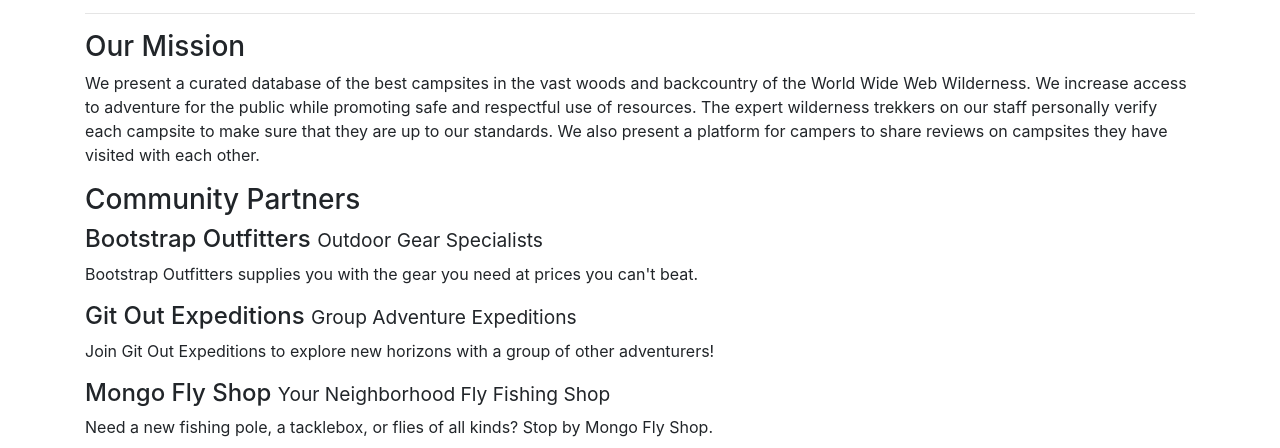
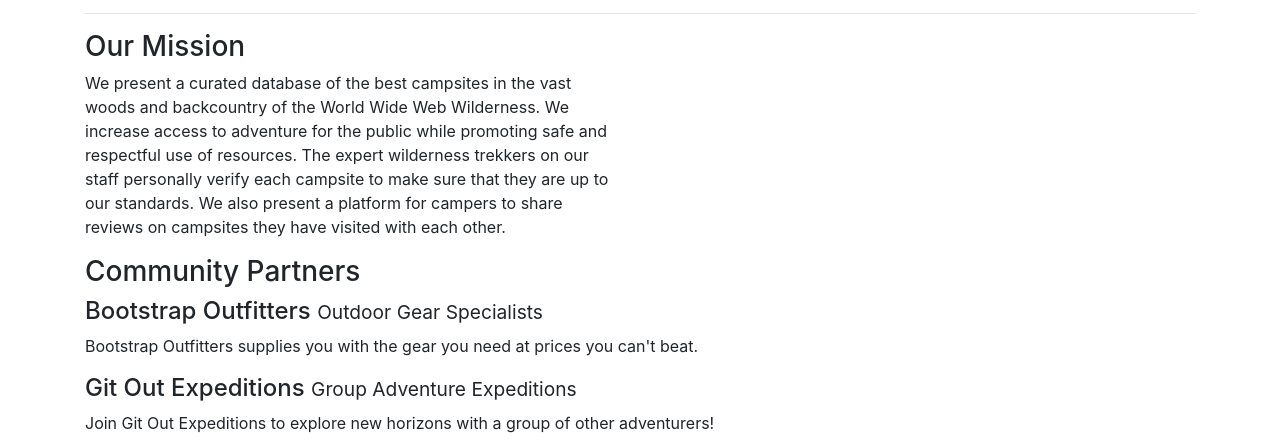
Before and after one commit to awitherow/nucamp-hon-bootstrap-april-2020, a website: page aboutus.html in a window 1280 px wide. Shown: the part 304-752 px from the top of the page. Drawn offline with nearby package versions, Linux system fonts and the light colour scheme.

Commit message:
task 2 width modifications

```diff
--- a/aboutus.html
+++ b/aboutus.html
@@ -35,7 +35,7 @@
         </div>
 
         <div class="row">
-            <div class="col">
+            <div class="col col-lg-6">
                 <h3>Our Mission</h3>
                 <p>We present a curated database of the best campsites in the vast woods and backcountry of the World
                     Wide Web Wilderness. We increase access to adventure for the public while promoting safe and
```
